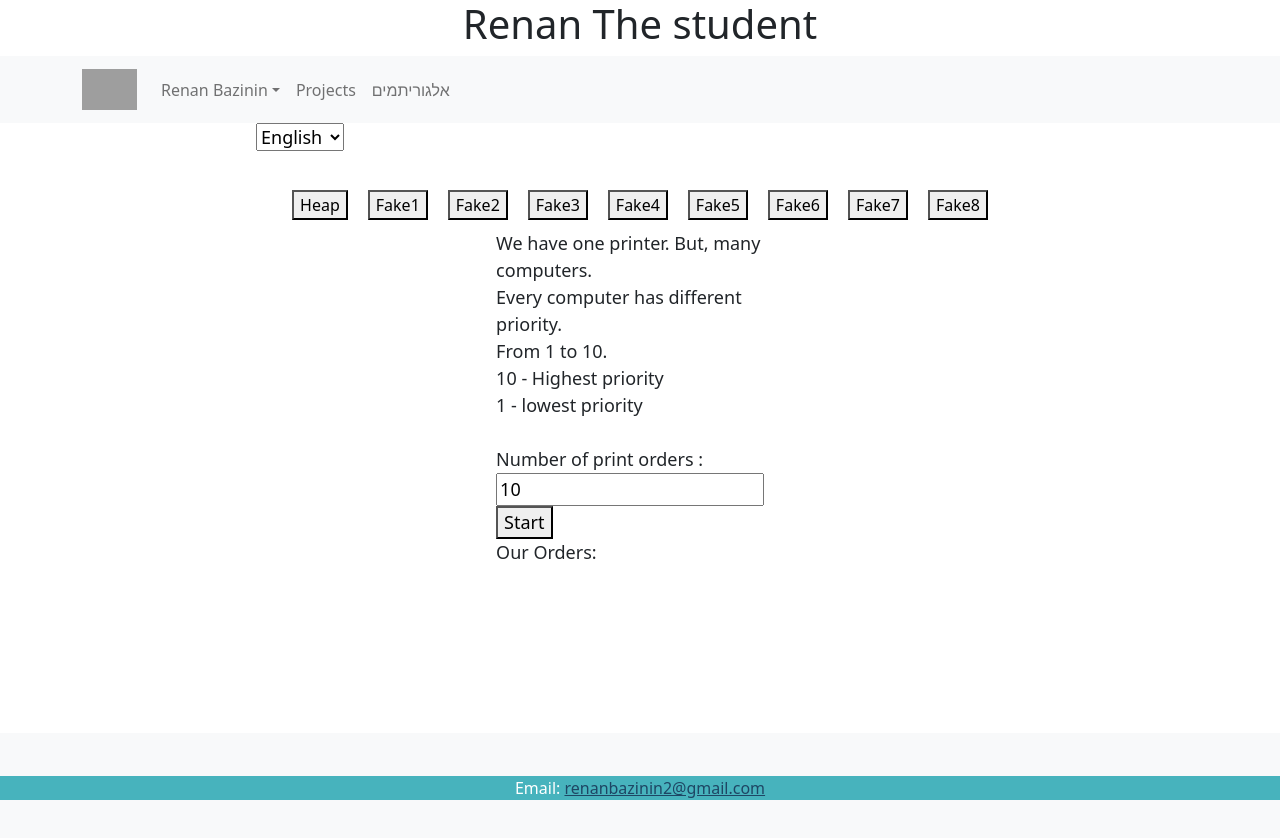
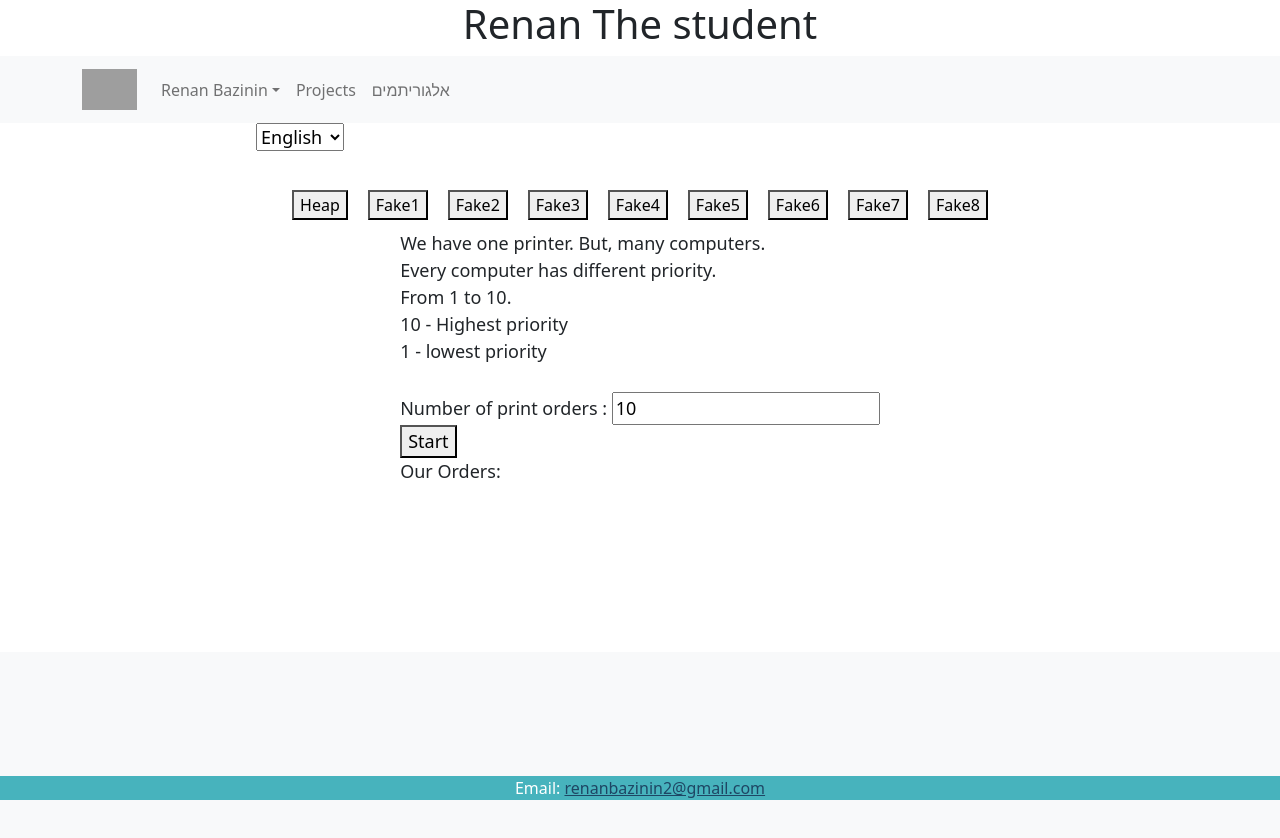
Before and after one commit to renanbazinin/RenanBazininSite, a React (Create React App) app: page /#/Algorithms/HeapExam in a window 1280 px wide. Shown: the top 838 px of the page. After the commit the page ends 800 px from the top, so only its background shows below. Built offline with nearby package versions, Linux system fonts and the light colour scheme; grey boxes are pictures that could not be loaded.

Commit message:
added flex css

```diff
--- a/src/App.css
+++ b/src/App.css
@@ -94,11 +94,11 @@ a:visited {
 }
 
 .algo-some {
-
+  width: 100%;
   display: flex;
   flex-direction: row;
   justify-content: center;
-  width: -webkit-fill-available;
+
 
 }
 
@@ -116,6 +116,6 @@ a:visited {
 .button-pressed{
 
   border: 0ch;
-  font-size: xxx-large;
+  font-size: xx-large;
   background-color: rgb(255, 255, 255);
 }
--- a/src/Comp/HeapExam.js
+++ b/src/Comp/HeapExam.js
@@ -167,7 +167,7 @@ export default function HeapExam() {
 
     }
   return (
-    <div >
+    <div className='algo-some '>
       {storeData.lang==="en"?
       <div  className='About'>
           We have one printer. But, many computers.
```
